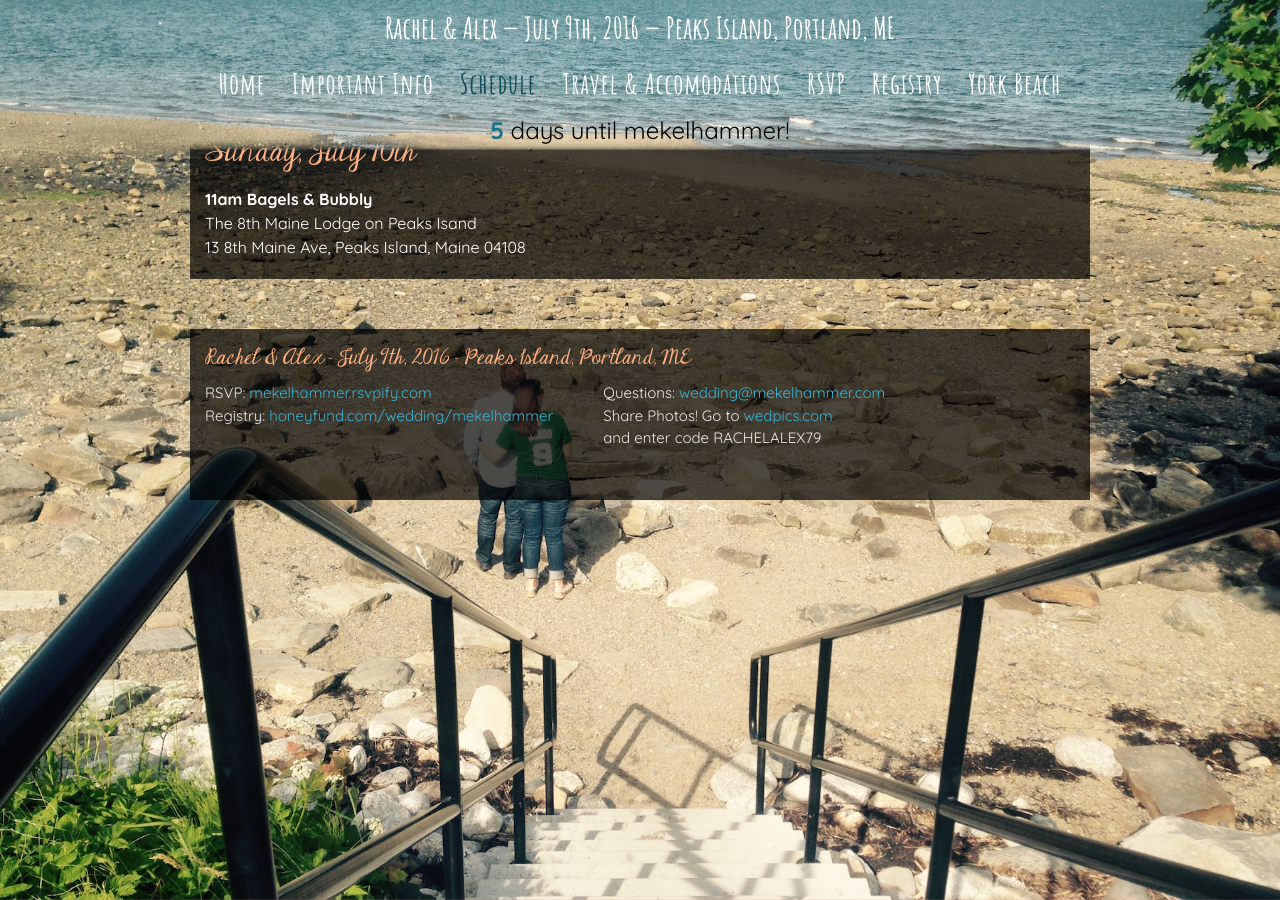
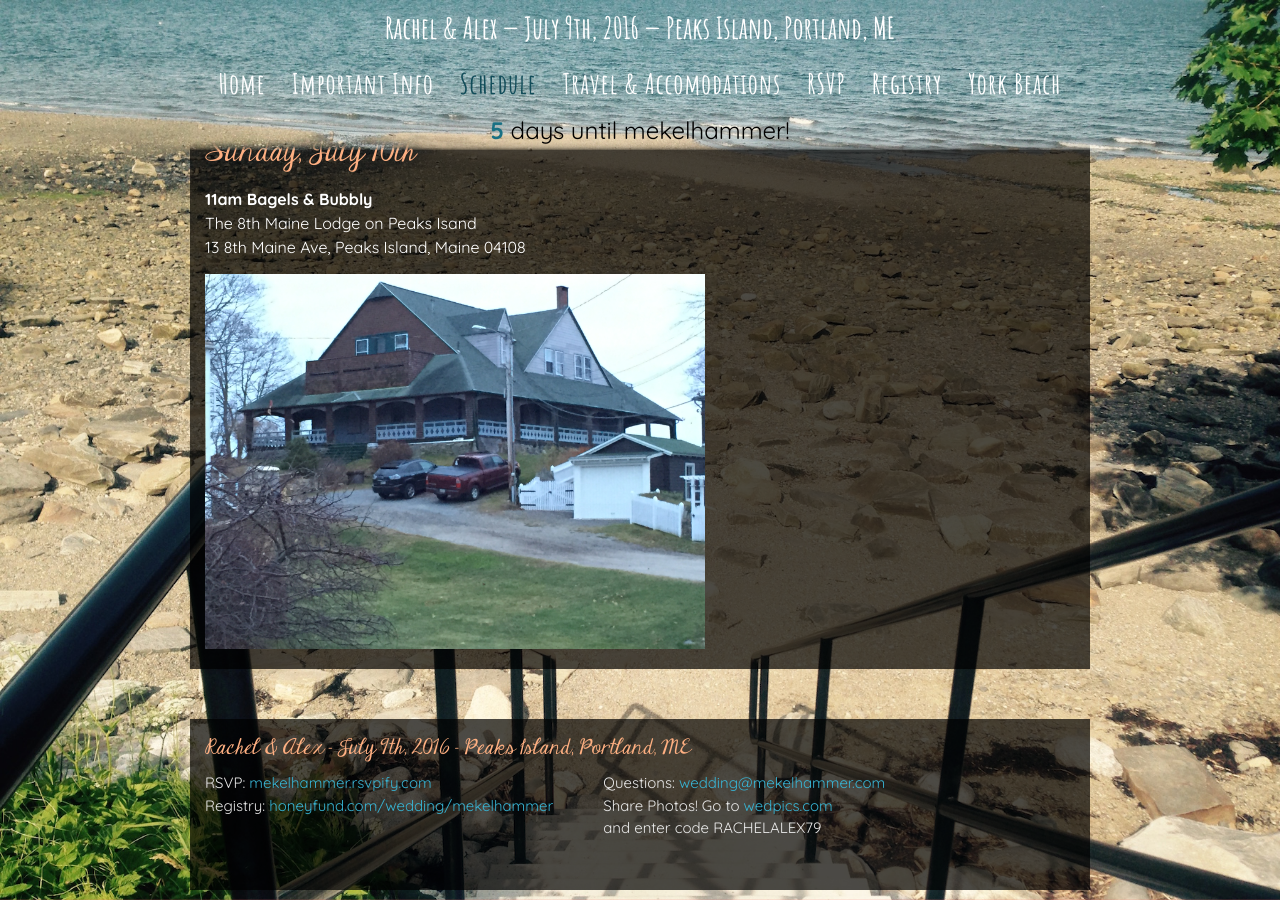
Before and after one commit to amekelburg/wedsite, a Jekyll site: the page built from 3-schedule.md, in a window 1280 px wide and 900 px high, scrolled down 1829 px. Built offline with Jekyll 4.4.1, drawn with Linux system fonts in a browser that asks for light colours; some web fonts are replaced; comment, search, counter and statistics services are not loaded.

Commit message:
add 8th maine image

```diff
--- a/3-schedule.md
+++ b/3-schedule.md
@@ -41,3 +41,5 @@ Located immediately to the left of the ferry terminal on Peaks Island.
   **11am Bagels & Bubbly**
 The 8th Maine Lodge on Peaks Isand
 13 8th Maine Ave, Peaks Island, Maine 04108
+
+![8th Maine](/img/IMG_4471.JPG){:width="500px"}
```
Also changed, not shown: img/IMG_4471.JPG (added).
